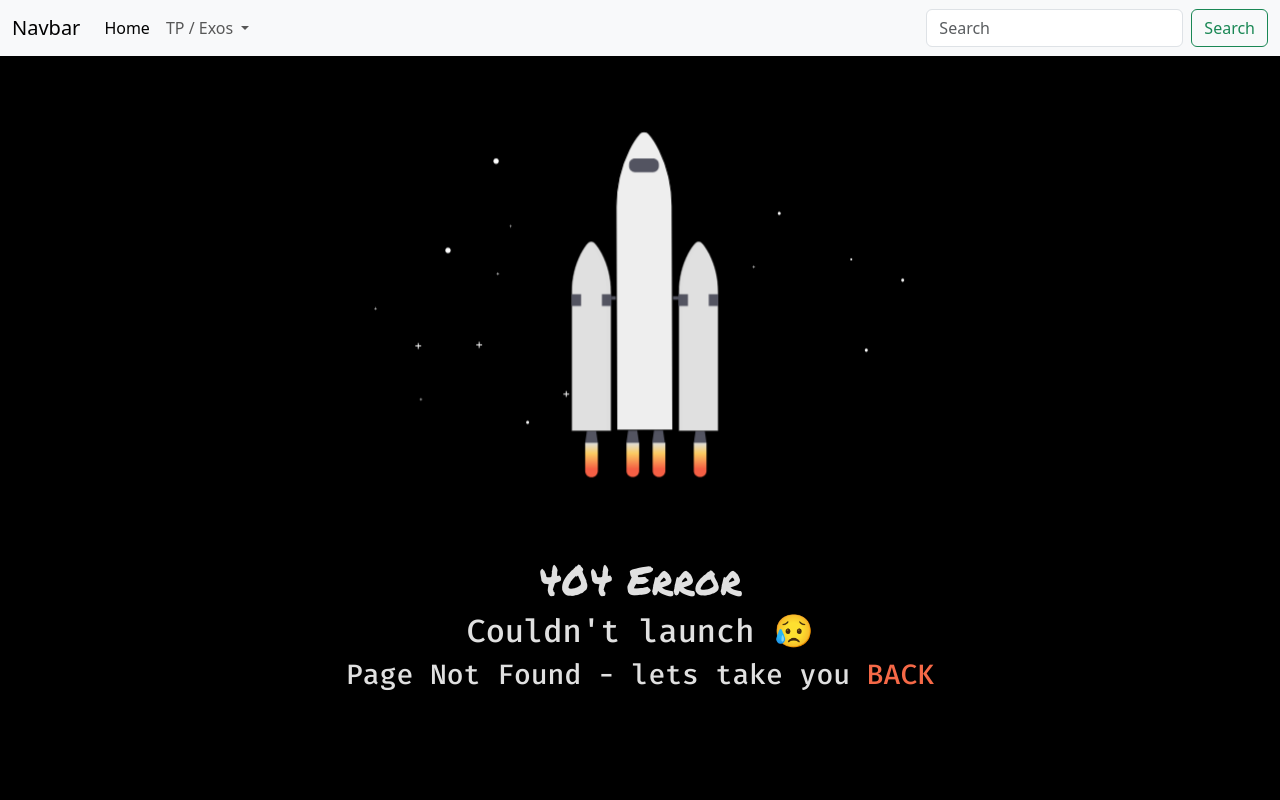
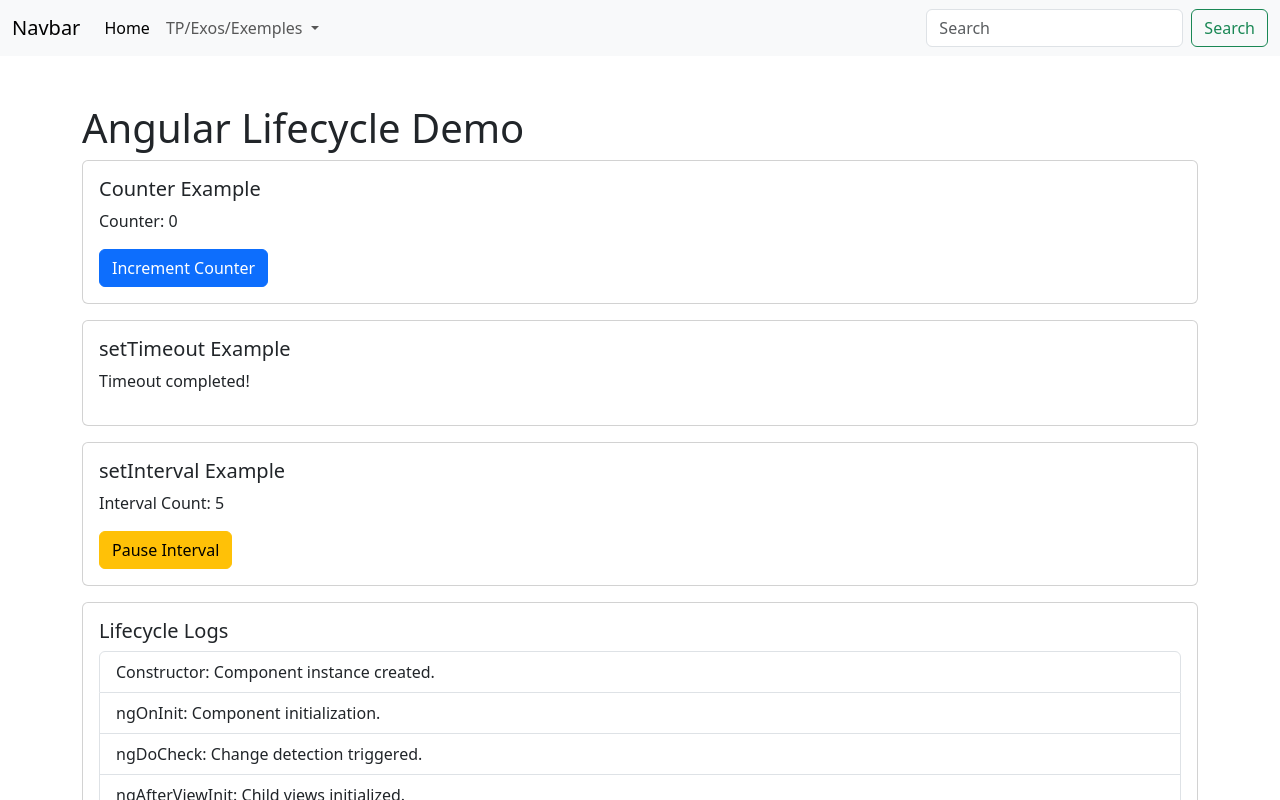
Before and after one commit to J0hD3v/projet-angular, an Angular app: page /app-lifecycle-exemple in a window 1280 px wide. Before the commit this address had no page. Shown: the top 800 px of the page. Built offline with nearby package versions, Linux system fonts and the light colour scheme.

Commit message:
exemple lifecycle

```diff
--- a/src/app/app.routes.ts
+++ b/src/app/app.routes.ts
@@ -14,5 +14,6 @@ export const routes: Routes = [
   { path: 'app-pokemons-list', loadComponent: () => import('./pokemons-list/pokemons-list.component').then(m => m.PokemonsListComponent) },
   { path: 'app-profiles-manager', loadComponent: () => import('./profiles-manager/profiles-manager.component').then(m => m.ProfilesManagerComponent) },
   { path: 'app-profile-details/:id', loadComponent: () => import('./profiles-manager/profil-details/profil-details.component').then(m => m.ProfilDetailsComponent) },
+  { path: 'app-lifecycle-exemple', loadComponent: () => import('./lifecycle-exemple/lifecycle-exemple.component').then(m => m.LifecycleExempleComponent) },
   { path: '**', loadComponent: () => import('./not-found/not-found.component').then(m => m.NotFoundComponent) },
 ];
--- /dev/null
+++ b/src/app/lifecycle-exemple/lifecycle-exemple.component.html
@@ -0,0 +1 @@
+<p>lifecycle-exemple works!</p>
--- /dev/null
+++ b/src/app/lifecycle-exemple/lifecycle-exemple.component.ts
@@ -0,0 +1,122 @@
+import { NgFor } from '@angular/common';
+import { Component, Input } from '@angular/core';
+
+@Component({
+  selector: 'app-lifecycle-exemple',
+  imports: [NgFor],
+  // templateUrl: './lifecycle-exemple.component.html',
+  template: ` <div class="container mt-5">
+    <h1>Angular Lifecycle Demo</h1>
+
+    <!-- Counter Example -->
+    <div class="card mb-3">
+      <div class="card-body">
+        <h5 class="card-title">Counter Example</h5>
+        <p>Counter: {{ counter }}</p>
+        <button class="btn btn-primary" (click)="incrementCounter()">
+          Increment Counter
+        </button>
+      </div>
+    </div>
+
+    <!-- setTimeout Example -->
+    <div class="card mb-3">
+      <div class="card-body">
+        <h5 class="card-title">setTimeout Example</h5>
+        <p>{{ timeoutMessage }}</p>
+      </div>
+    </div>
+
+    <!-- setInterval Example -->
+    <div class="card mb-3">
+      <div class="card-body">
+        <h5 class="card-title">setInterval Example</h5>
+        <p>Interval Count: {{ intervalCounter }}</p>
+        <button class="btn btn-warning" (click)="pauseInterval()">
+          Pause Interval
+        </button>
+      </div>
+    </div>
+
+    <!-- Lifecycle Logs -->
+    <div class="card">
+      <div class="card-body">
+        <h5 class="card-title">Lifecycle Logs</h5>
+        <ul class="list-group">
+          <li class="list-group-item" *ngFor="let log of lifecycleLogs">
+            {{ log }}
+          </li>
+        </ul>
+      </div>
+    </div>
+  </div>`,
+  styleUrl: './lifecycle-exemple.component.css',
+})
+export class LifecycleExempleComponent {
+  counter = 0;
+  timeoutMessage = 'Waiting for timeout...';
+  intervalCounter = 0;
+  lifecycleLogs: string[] = [];
+  private intervalId: any;
+
+  constructor() {
+    this.logLifecycle('Constructor: Component instance created.');
+  }
+
+  ngOnInit(): void {
+    this.logLifecycle('ngOnInit: Component initialization.');
+
+    // Simulate async operation with setTimeout
+    setTimeout(() => {
+      this.timeoutMessage = 'Timeout completed!';
+      this.logLifecycle('setTimeout: Timeout completed.');
+    }, 3000);
+
+    // Start interval counter
+    this.intervalId = setInterval(() => {
+      this.intervalCounter++;
+      this.logLifecycle('setInterval: Interval counter updated.');
+    }, 1000);
+  }
+
+  ngDoCheck(): void {
+    this.logLifecycle('ngDoCheck: Change detection triggered.');
+  }
+
+  ngAfterViewInit(): void {
+    this.logLifecycle('ngAfterViewInit: Child views initialized.');
+  }
+
+  ngAfterViewChecked(): void {
+    this.logLifecycle('ngAfterViewChecked: Child views checked.');
+  }
+
+  ngOnDestroy(): void {
+    this.logLifecycle('ngOnDestroy: Component is being destroyed.');
+
+    // Clean up interval
+    if (this.intervalId) {
+      clearInterval(this.intervalId);
+      this.logLifecycle('ngOnDestroy: Interval cleared.');
+    }
+    this.pauseInterval();
+  }
+
+  incrementCounter(): void {
+    this.counter++;
+    this.logLifecycle(`Counter incremented to ${this.counter}.`);
+  }
+
+  private logLifecycle(message: string): void {
+    this.lifecycleLogs.push(message);
+    console.log(message);
+  }
+
+  pauseInterval(): void {
+    if (this.intervalId) {
+      clearInterval(this.intervalId);
+      this.intervalId = null;
+      this.logLifecycle('setInterval: Interval paused.');
+    }
+  }
+}
--- a/src/app/navbar/navbar.component.html
+++ b/src/app/navbar/navbar.component.html
@@ -8,7 +8,7 @@
           </li>
           <li class="nav-item dropdown">
             <a class="nav-link dropdown-toggle" href="#" role="button" data-bs-toggle="dropdown" aria-expanded="false">
-              TP / Exos
+              TP/Exos/Exemples
             </a>
             <ul class="dropdown-menu">
               <li><a class="dropdown-item" href="/app-tp-data-binding">Page TP data binding</a></li>
@@ -19,6 +19,8 @@
               <li><a class="dropdown-item" routerLink="/app-blog-control-center">EXO Blog Control Center</a></li>
               <li><a class="dropdown-item" routerLink="/app-pokemons-list">EXO Liste Pokemon</a></li>
               <li><a class="dropdown-item" href="app-profiles-manager">EXO Service Profiles</a></li>
+              <li><hr class="dropdown-divider"></li>
+              <li><a class="dropdown-item" href="app-lifecycle-exemple">Exemple Lifecycle</a></li>
             </ul>
           </li>
         </ul>
```
Also changed, not shown: src/app/lifecycle-exemple/lifecycle-exemple.component.css (added), 1 other file (tests, documents, lock files or other folders).
